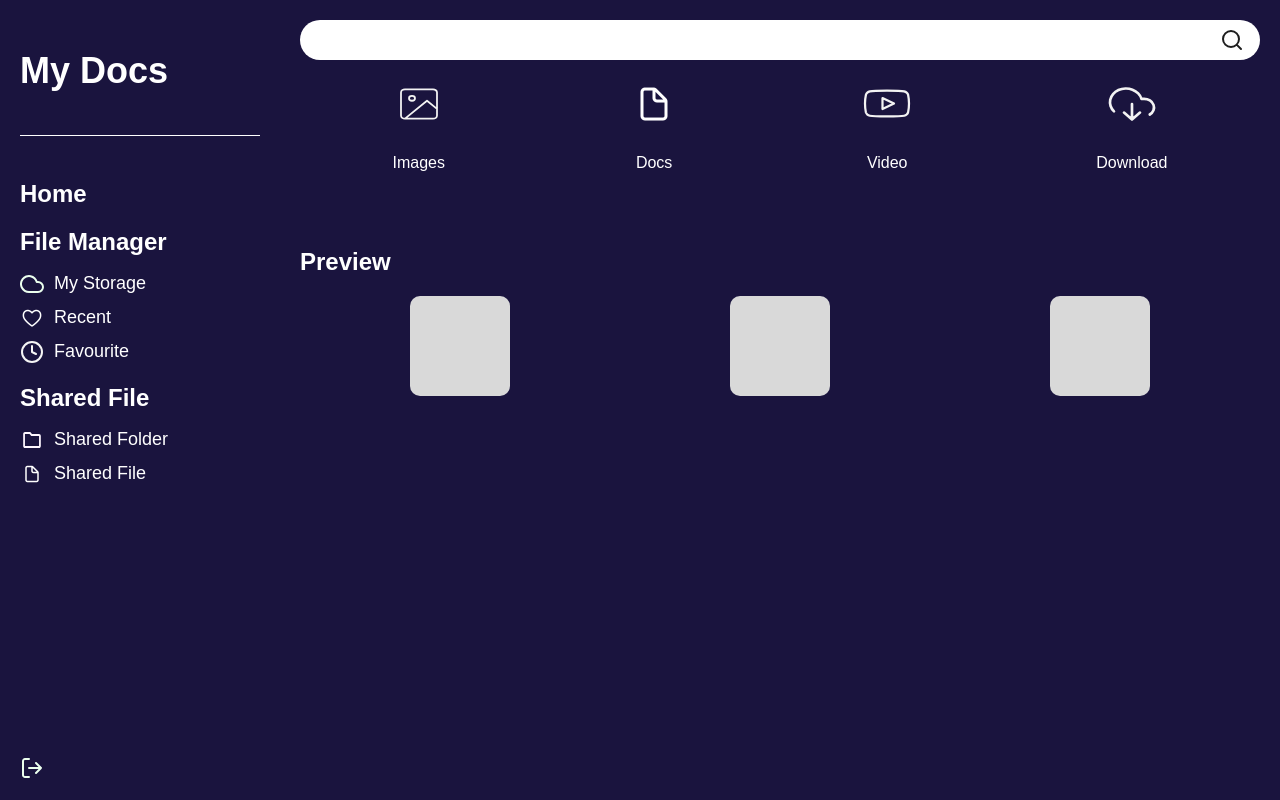
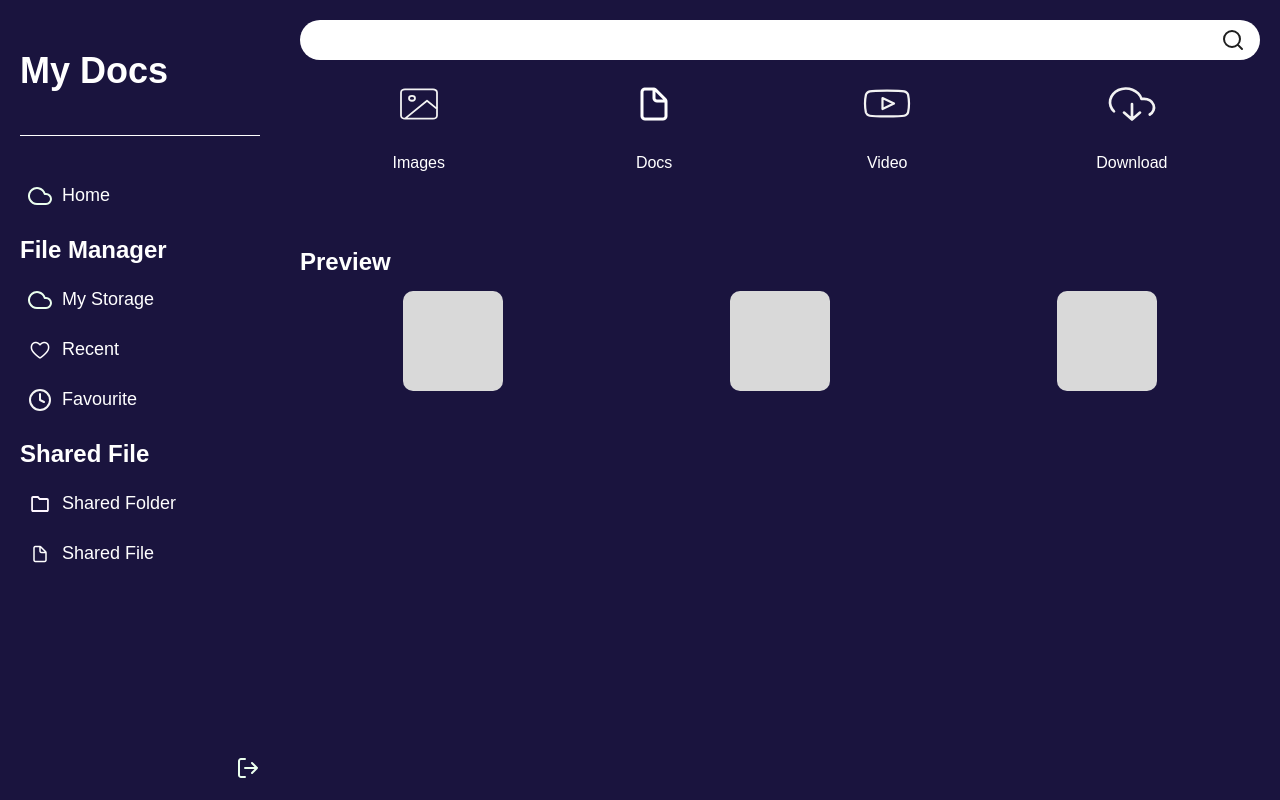
Before and after one commit to pasanmayura/Distributed-File-System, a React (Create React App) app in the folder frontend/: page /dashboard in a window 1280 px wide. Built offline with nearby package versions, Linux system fonts and the light colour scheme.

Commit message:
do some changers on home page

```diff
--- a/frontend/src/Dashboard.js
+++ b/frontend/src/Dashboard.js
@@ -15,7 +15,7 @@ import "./style.css";
 
 export const Dashboard = () => {
   return (
-    <div className="dashoboard">
+    <div className="dashboard">
       <aside className="sidebar">
         <div className="sidebar-header">
           <h1 className="sidebar-title">My Docs</h1>
@@ -23,7 +23,15 @@ export const Dashboard = () => {
         </div>
         <nav className="sidebar-menu">
           <div className="menu-section">
-            <h2 className="menu-title">Home</h2>
+            <ul className="menu-list">
+              {/* Home as a tab */}
+              <a href="#Home">
+                <li className="menu-item">
+                  <img className="icon" alt="Home" src={cloud} />
+                  Home
+                </li>
+              </a>
+            </ul>
           </div>
           <div className="menu-section">
             <h2 className="menu-title">File Manager</h2>
--- a/frontend/src/style.css
+++ b/frontend/src/style.css
@@ -1,4 +1,4 @@
-.dashoboard {
+.dashboard {
     display: flex;
     flex-direction: row;
     width: 100%;
@@ -52,16 +52,30 @@
     padding: 0;
 }
 
+.menu-list a {
+    text-decoration: none;
+    color: inherit;
+    transition: all 0.3s ease;
+}
+
+.menu-list a:hover {
+    opacity: 0.8;
+    transform: translateX(5px);
+}
+
 .menu-item {
     display: flex;
     align-items: center;
     margin-bottom: 10px;
     font-size: 18px;
     color: #ffffff;
+    padding: 8px;
+    border-radius: 8px;
+    transition: background-color 0.3s ease;
 }
 
-  a{
-    text-decoration: none;
+.menu-item:hover {
+    background-color: rgba(255, 255, 255, 0.1);
 }
 
 .menu-item .icon {
@@ -73,7 +87,13 @@
 .log-out {
     width: 24px;
     height: 24px;
-    align-self: flex-start;
+    align-self: flex-end;
+    cursor: pointer;
+    transition: transform 0.3s ease;
+}
+
+.log-out:hover {
+    transform: scale(1.1);
 }
 
 .main-content {
@@ -87,6 +107,7 @@
     display: flex;
     align-items: center;
     margin-bottom: 20px;
+    position: relative;
 }
 
 .search-bar {
@@ -94,12 +115,17 @@
     height: 40px;
     border-radius: 20px;
     background-color: #ffffff;
+    border: none;
+    padding: 0 45px 0 15px;
+    font-size: 16px;
 }
 
 .search-icon {
     width: 24px;
     height: 24px;
-    margin-left: -40px;
+    position: absolute;
+    right: 15px;
+    cursor: pointer;
 }
 
 .content-section {
@@ -113,6 +139,12 @@
     flex-direction: column;
     align-items: center;
     text-align: center;
+    cursor: pointer;
+    transition: transform 0.3s ease;
+}
+
+.content-item:hover {
+    transform: translateY(-5px);
 }
 
 .content-item .icon {
@@ -125,9 +157,14 @@
     margin-top: 20px;
 }
 
+.preview-section h2 {
+    margin-bottom: 15px;
+}
+
 .preview-grid {
     display: flex;
     justify-content: space-around;
+    gap: 20px;
 }
 
 .preview-item {
@@ -135,4 +172,10 @@
     height: 100px;
     background-color: #d9d9d9;
     border-radius: 10px;
+    transition: transform 0.3s ease;
+    cursor: pointer;
 }
+
+.preview-item:hover {
+    transform: scale(1.05);
+}
```
Lines whose indentation alone changed are shown as unchanged.
